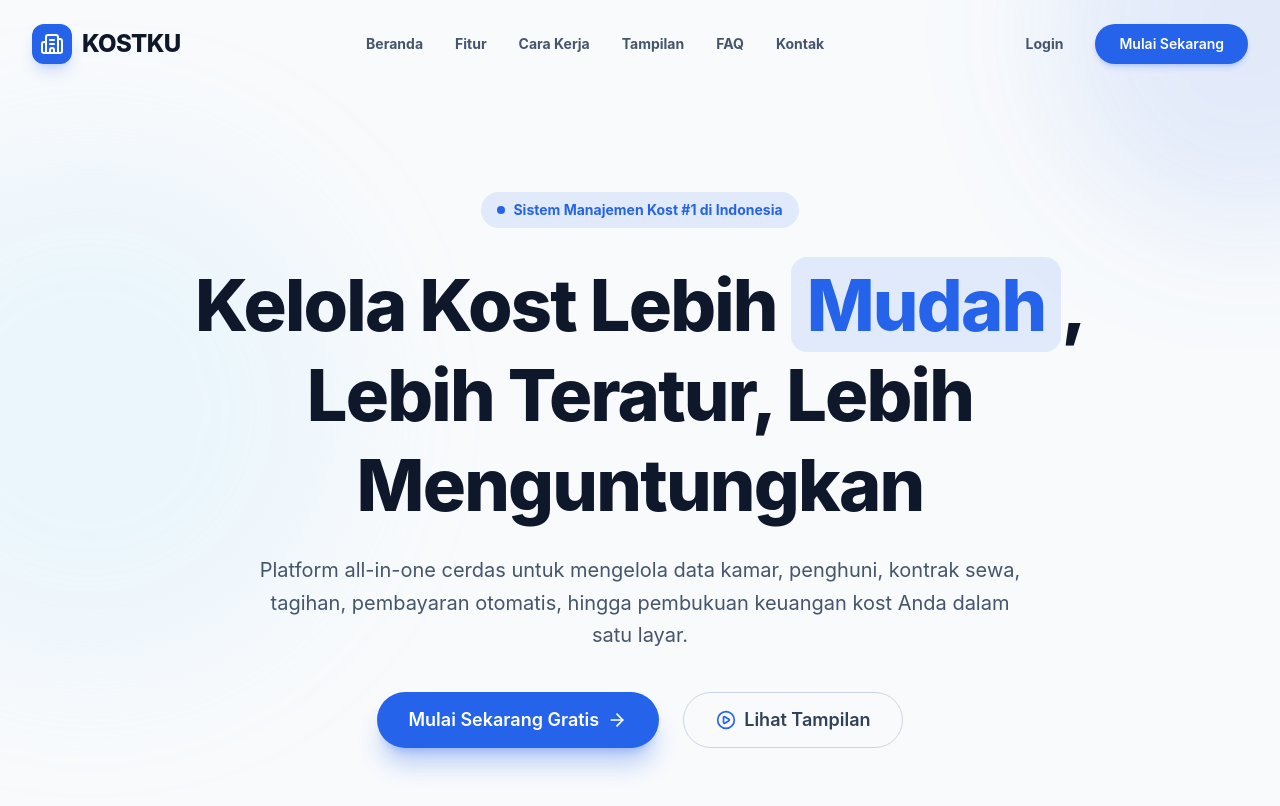
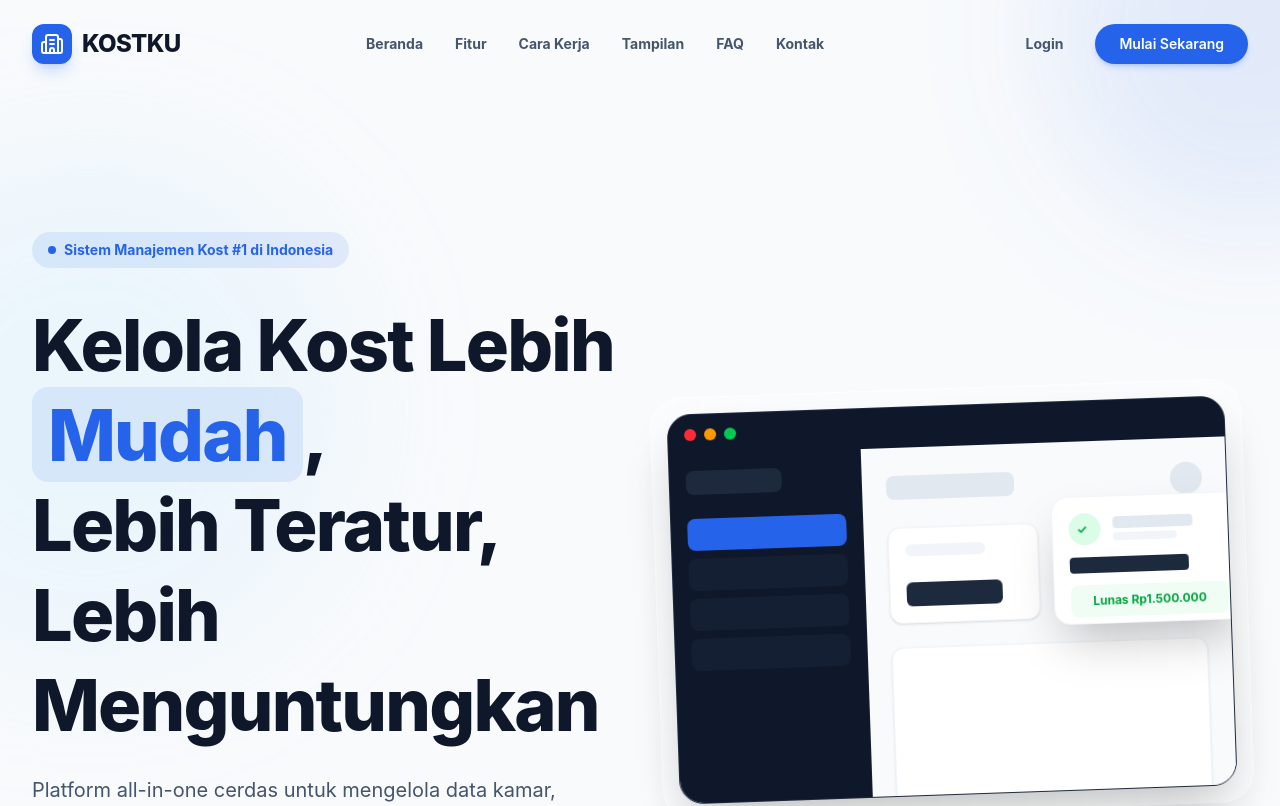
Before and after one commit to RamaPutra007/kost-management-system, a React (Vite) app in the folder frontend/: page / in a window 1280 px wide. Shown: the top 806 px of the page. Built offline with nearby package versions, Linux system fonts and the light colour scheme.

Commit message:
feat: make hero section horizontal on desktop and force scroll to top on refresh

```diff
--- a/frontend/src/pages/Landing.tsx
+++ b/frontend/src/pages/Landing.tsx
@@ -12,6 +12,10 @@ import { CtaFooterSection } from './landing/components/CtaFooterSection';
 export function Landing() {
   // Simple smooth scroll logic for anchor links
   useEffect(() => {
+    // Reset to top (Beranda) on mount/refresh
+    window.history.replaceState(null, '', window.location.pathname);
+    window.scrollTo(0, 0);
+
     const handleHashChange = () => {
       const hash = window.location.hash;
       if (hash) {
@@ -21,9 +25,6 @@ export function Landing() {
         }
       }
     };
-
-    // Initial check
-    handleHashChange();
 
     // Listen for hash changes
     window.addEventListener('hashchange', handleHashChange);
--- a/frontend/src/pages/landing/components/HeroSection.tsx
+++ b/frontend/src/pages/landing/components/HeroSection.tsx
@@ -104,7 +104,10 @@ export function HeroSection() {
         </div>
       </header>
 
-      <div className="relative max-w-7xl mx-auto px-4 sm:px-6 lg:px-8 text-center z-10">
+      <div className="relative max-w-7xl mx-auto px-4 sm:px-6 lg:px-8 z-10 pt-10">
+        <div className="grid lg:grid-cols-2 gap-16 lg:gap-8 items-center">
+          {/* Left Content - Text & CTA */}
+          <div className="text-center lg:text-left">
             <div className="inline-flex items-center space-x-2 bg-primary/10 text-primary px-4 py-2 rounded-full text-sm font-bold mb-8 animate-in fade-in slide-in-from-bottom-4 duration-500">
               <span className="flex h-2 w-2 relative">
                 <span className="animate-ping absolute inline-flex h-full w-full rounded-full bg-primary opacity-75"></span>
@@ -113,15 +116,15 @@ export function HeroSection() {
               <span>Sistem Manajemen Kost #1 di Indonesia</span>
             </div>
 
-        <h1 className="text-4xl md:text-6xl lg:text-7xl font-extrabold text-navy tracking-tight mb-6 max-w-5xl mx-auto animate-in fade-in slide-in-from-bottom-6 duration-700 delay-100 leading-tight">
-          Kelola Kost Lebih <span className="text-primary bg-primary/10 px-4 py-1 rounded-2xl whitespace-nowrap">Mudah</span>,<br className="hidden md:block" /> Lebih Teratur, Lebih Menguntungkan
+            <h1 className="text-4xl md:text-6xl lg:text-6xl xl:text-7xl font-extrabold text-navy tracking-tight mb-6 animate-in fade-in slide-in-from-bottom-6 duration-700 delay-100 leading-tight">
+              Kelola Kost Lebih <span className="text-primary bg-primary/10 px-4 py-1 rounded-2xl whitespace-nowrap">Mudah</span>,<br className="hidden md:block lg:hidden xl:block" /> Lebih Teratur, Lebih Menguntungkan
             </h1>
 
-        <p className="text-lg md:text-xl text-slate-600 mb-10 max-w-3xl mx-auto leading-relaxed animate-in fade-in slide-in-from-bottom-8 duration-700 delay-200">
+            <p className="text-lg md:text-xl text-slate-600 mb-10 max-w-3xl mx-auto lg:mx-0 leading-relaxed animate-in fade-in slide-in-from-bottom-8 duration-700 delay-200">
               Platform all-in-one cerdas untuk mengelola data kamar, penghuni, kontrak sewa, tagihan, pembayaran otomatis, hingga pembukuan keuangan kost Anda dalam satu layar.
             </p>
 
-        <div className="flex flex-col sm:flex-row items-center justify-center space-y-4 sm:space-y-0 sm:space-x-6 animate-in fade-in slide-in-from-bottom-10 duration-700 delay-300">
+            <div className="flex flex-col sm:flex-row items-center justify-center lg:justify-start space-y-4 sm:space-y-0 sm:space-x-6 animate-in fade-in slide-in-from-bottom-10 duration-700 delay-300">
               <Link to="/login">
                 <Button size="xl" variant="primary" className="w-full sm:w-auto rounded-full shadow-xl shadow-primary/30 group">
                   Mulai Sekarang Gratis
@@ -137,9 +140,9 @@ export function HeroSection() {
             </div>
           </div>
 
-      {/* Dashboard Mockup Showcase */}
-      <div className="relative mt-20 max-w-[1200px] mx-auto px-4 sm:px-6 lg:px-8 z-10 animate-in fade-in slide-in-from-bottom-24 duration-1000 delay-500">
-        <div className="rounded-2xl md:rounded-[2rem] p-2 md:p-4 bg-white/40 backdrop-blur-2xl shadow-2xl shadow-navy/5 border border-white/60">
+          {/* Right Content - Dashboard Mockup Showcase */}
+          <div className="relative w-full animate-in fade-in slide-in-from-bottom-24 duration-1000 delay-500">
+            <div className="rounded-2xl md:rounded-[2rem] p-2 md:p-4 bg-white/40 backdrop-blur-2xl shadow-2xl shadow-navy/5 border border-white/60 transform lg:-rotate-2 transition-transform hover:rotate-0 duration-500">
               <div className="bg-navy rounded-xl md:rounded-[1.5rem] overflow-hidden shadow-2xl relative border border-slate-800">
                 {/* Mockup Header bar */}
                 <div className="h-10 bg-slate-900 flex items-center px-4 space-x-2">
@@ -148,58 +151,52 @@ export function HeroSection() {
                   <div className="w-3 h-3 rounded-full bg-green-500"></div>
                 </div>
                 {/* Mockup Content */}
-            <div className="aspect-[16/9] md:aspect-[16/10] bg-slate-50 w-full relative overflow-hidden">
+                <div className="aspect-[16/10] bg-slate-50 w-full relative overflow-hidden">
                   {/* Fake Sidebar */}
-              <div className="absolute left-0 top-0 bottom-0 w-48 lg:w-64 bg-navy p-4 hidden sm:block border-r border-slate-800/50">
-                <div className="h-8 w-32 bg-slate-800 rounded-lg mb-8" />
-                <div className="space-y-3">
-                  <div className="h-10 w-full bg-primary rounded-xl" />
-                  <div className="h-10 w-full bg-slate-800/50 rounded-xl" />
-                  <div className="h-10 w-full bg-slate-800/50 rounded-xl" />
-                  <div className="h-10 w-full bg-slate-800/50 rounded-xl" />
+                  <div className="absolute left-0 top-0 bottom-0 w-32 md:w-48 bg-navy p-4 hidden sm:block border-r border-slate-800/50">
+                    <div className="h-6 w-24 bg-slate-800 rounded-lg mb-6" />
+                    <div className="space-y-2">
+                      <div className="h-8 w-full bg-primary rounded-lg" />
+                      <div className="h-8 w-full bg-slate-800/50 rounded-lg" />
+                      <div className="h-8 w-full bg-slate-800/50 rounded-lg" />
+                      <div className="h-8 w-full bg-slate-800/50 rounded-lg" />
                     </div>
                   </div>
                   {/* Fake Main Content */}
-              <div className="absolute left-0 right-0 sm:left-48 lg:left-64 top-0 bottom-0 p-4 lg:p-8 bg-slate-50 overflow-hidden">
-                <div className="flex justify-between items-center mb-8">
-                  <div className="h-8 w-40 bg-slate-200 rounded-lg" />
-                  <div className="h-10 w-10 bg-slate-200 rounded-full" />
+                  <div className="absolute left-0 right-0 sm:left-32 md:left-48 top-0 bottom-0 p-4 md:p-6 bg-slate-50 overflow-hidden">
+                    <div className="flex justify-between items-center mb-6">
+                      <div className="h-6 w-32 bg-slate-200 rounded-lg" />
+                      <div className="h-8 w-8 bg-slate-200 rounded-full" />
                     </div>
-                <div className="grid grid-cols-2 lg:grid-cols-4 gap-4 lg:gap-6 mb-8">
-                  <div className="h-32 bg-white rounded-2xl shadow-sm border border-slate-100 p-6 flex flex-col justify-between">
-                    <div className="h-4 w-24 bg-slate-100 rounded-md" />
-                    <div className="h-8 w-32 bg-slate-800 rounded-md" />
+                    <div className="grid grid-cols-2 gap-4 mb-6">
+                      <div className="h-24 bg-white rounded-xl shadow-sm border border-slate-100 p-4 flex flex-col justify-between">
+                        <div className="h-3 w-20 bg-slate-100 rounded-md" />
+                        <div className="h-6 w-24 bg-slate-800 rounded-md" />
                       </div>
-                  <div className="h-32 bg-white rounded-2xl shadow-sm border border-slate-100 p-6 flex flex-col justify-between">
-                    <div className="h-4 w-24 bg-slate-100 rounded-md" />
-                    <div className="h-8 w-32 bg-primary rounded-md" />
-                  </div>
-                  <div className="h-32 bg-white rounded-2xl shadow-sm border border-slate-100 p-6 hidden md:flex flex-col justify-between">
-                    <div className="h-4 w-24 bg-slate-100 rounded-md" />
-                    <div className="h-8 w-32 bg-slate-800 rounded-md" />
-                  </div>
-                  <div className="h-32 bg-white rounded-2xl shadow-sm border border-slate-100 p-6 hidden lg:flex flex-col justify-between">
-                    <div className="h-4 w-24 bg-slate-100 rounded-md" />
-                    <div className="h-8 w-32 bg-slate-800 rounded-md" />
+                      <div className="h-24 bg-white rounded-xl shadow-sm border border-slate-100 p-4 flex flex-col justify-between">
+                        <div className="h-3 w-20 bg-slate-100 rounded-md" />
+                        <div className="h-6 w-24 bg-primary rounded-md" />
                       </div>
                     </div>
-                <div className="h-64 bg-white rounded-2xl shadow-sm border border-slate-100" />
+                    <div className="h-40 bg-white rounded-xl shadow-sm border border-slate-100" />
                   </div>
 
                   {/* Floating Decorative Cards */}
-              <div className="absolute -right-4 top-1/4 w-48 h-32 bg-white rounded-2xl shadow-2xl border border-slate-100 p-4 animate-bounce hidden lg:block" style={{ animationDuration: '3s' }}>
-                <div className="flex items-center space-x-3 mb-3">
-                  <div className="w-8 h-8 rounded-full bg-green-100 flex items-center justify-center">
-                    <div className="w-4 h-4 text-green-600 font-bold text-xs">✓</div>
+                  <div className="absolute -right-2 md:-right-4 top-1/4 w-40 md:w-48 h-28 md:h-32 bg-white rounded-xl md:rounded-2xl shadow-2xl border border-slate-100 p-3 md:p-4 animate-bounce hidden sm:block" style={{ animationDuration: '3s' }}>
+                    <div className="flex items-center space-x-2 md:space-x-3 mb-2 md:mb-3">
+                      <div className="w-6 h-6 md:w-8 md:h-8 rounded-full bg-green-100 flex items-center justify-center">
+                        <div className="w-3 h-3 md:w-4 md:h-4 text-green-600 font-bold text-[10px] md:text-xs">✓</div>
                       </div>
                       <div>
-                    <div className="h-3 w-20 bg-slate-200 rounded mb-1" />
-                    <div className="h-2 w-16 bg-slate-100 rounded" />
+                        <div className="h-2 md:h-3 w-16 md:w-20 bg-slate-200 rounded mb-1" />
+                        <div className="h-1.5 md:h-2 w-12 md:w-16 bg-slate-100 rounded" />
                       </div>
                     </div>
-                <div className="h-4 w-3/4 bg-slate-800 rounded mb-2" />
-                <div className="h-8 w-full bg-green-50 rounded-lg mt-3 flex items-center justify-center">
-                  <span className="text-xs font-bold text-green-600">Lunas Rp1.500.000</span>
+                    <div className="h-3 md:h-4 w-3/4 bg-slate-800 rounded mb-2" />
+                    <div className="h-6 md:h-8 w-full bg-green-50 rounded-lg mt-2 md:mt-3 flex items-center justify-center">
+                      <span className="text-[10px] md:text-xs font-bold text-green-600">Lunas Rp1.500.000</span>
+                    </div>
+                  </div>
                 </div>
               </div>
             </div>
```
Lines whose indentation alone changed are shown as unchanged.
